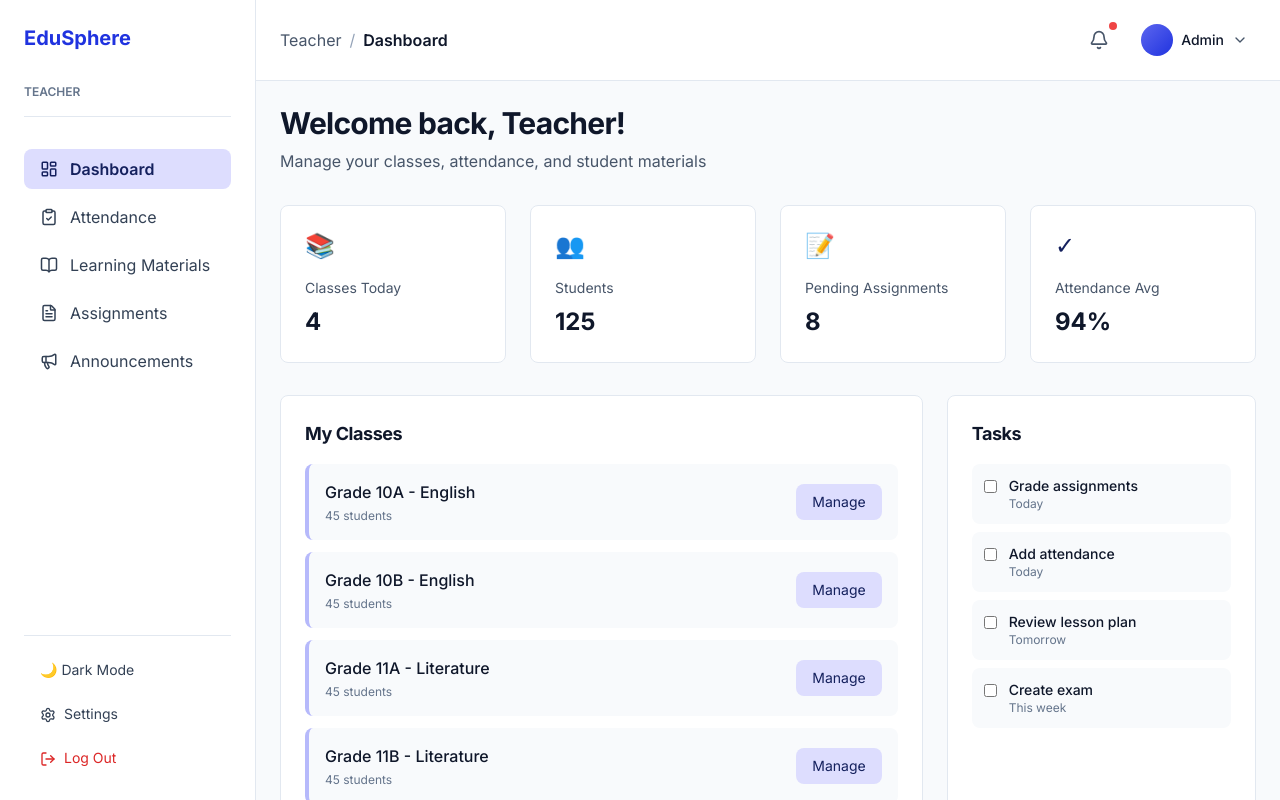
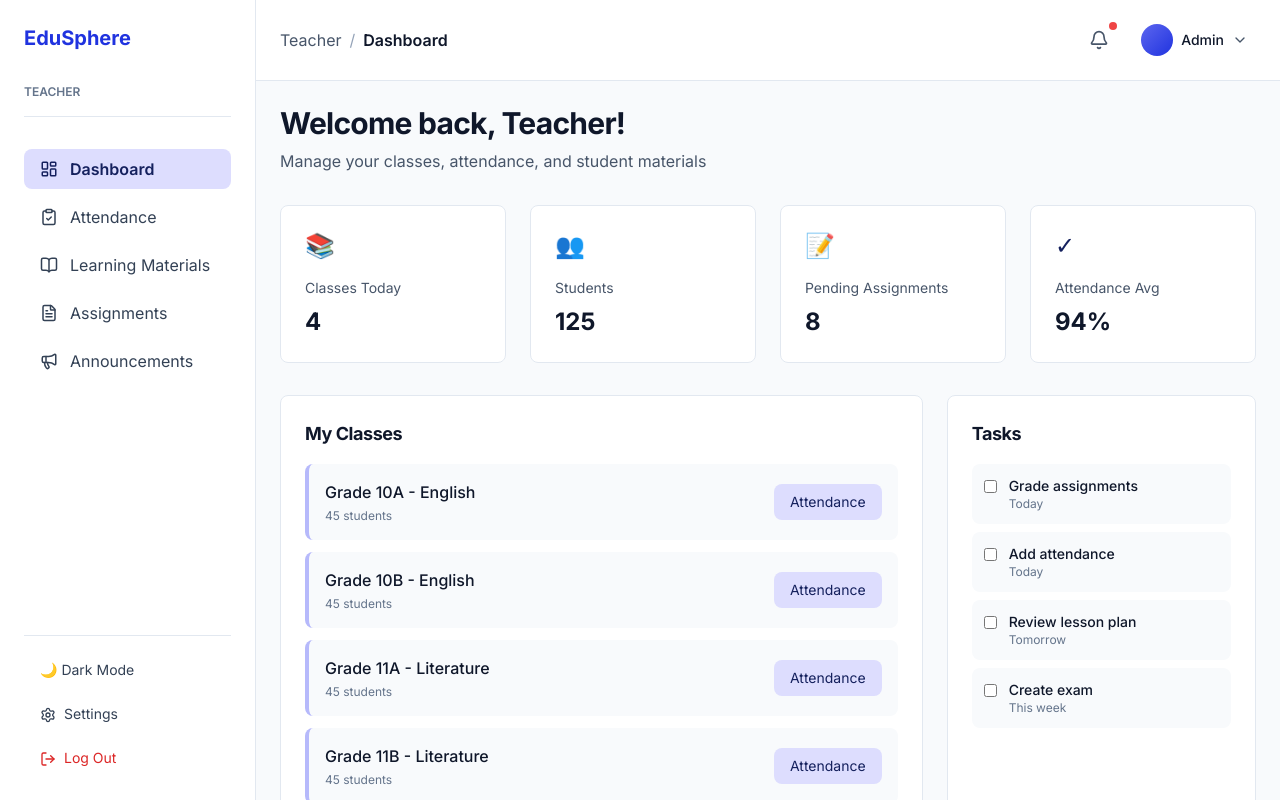
Before and after one commit to thetkomaung9/myanmar_education, a Next.js app: page /teacher/dashboard in a window 1280 px wide. Built offline with nearby package versions, Linux system fonts and the light colour scheme; no server answers.

Commit message:
Updated Changes

```diff
--- a/src/app/(app)/teacher/dashboard/page.tsx
+++ b/src/app/(app)/teacher/dashboard/page.tsx
@@ -1,4 +1,6 @@
 'use client';
+
+import Link from 'next/link';
 
 export default function TeacherDashboard() {
   return (
@@ -54,9 +56,12 @@ export default function TeacherDashboard() {
                   <p className="font-medium text-slate-900 dark:text-white">{classRoom}</p>
                   <p className="text-xs text-slate-500 dark:text-slate-400 mt-1">45 students</p>
                 </div>
-                <button className="px-4 py-2 text-sm bg-brand-100 dark:bg-brand-900 text-brand-700 dark:text-brand-100 rounded-lg hover:bg-brand-200 dark:hover:bg-brand-800 transition-colors">
-                  Manage
-                </button>
+                <Link
+                  href="/teacher/attendance"
+                  className="px-4 py-2 text-sm bg-brand-100 dark:bg-brand-900 text-brand-700 dark:text-brand-100 rounded-lg hover:bg-brand-200 dark:hover:bg-brand-800 transition-colors"
+                >
+                  Attendance
+                </Link>
               </div>
             ))}
           </div>
@@ -67,13 +72,14 @@ export default function TeacherDashboard() {
           <h2 className="text-lg font-bold text-slate-900 dark:text-white mb-4">Tasks</h2>
           <div className="space-y-2">
             {[
-              { task: 'Grade assignments', due: 'Today' },
-              { task: 'Add attendance', due: 'Today' },
-              { task: 'Review lesson plan', due: 'Tomorrow' },
-              { task: 'Create exam', due: 'This week' },
+              { task: 'Grade assignments', due: 'Today', href: '/teacher/assignments' },
+              { task: 'Add attendance', due: 'Today', href: '/teacher/attendance' },
+              { task: 'Review lesson plan', due: 'Tomorrow', href: '/teacher/materials' },
+              { task: 'Create exam', due: 'This week', href: '/teacher/assignments' },
             ].map((item, i) => (
-              <div
+              <Link
                 key={i}
+                href={item.href}
                 className="flex items-start gap-3 p-3 bg-slate-50 dark:bg-slate-700 rounded-lg"
               >
                 <input type="checkbox" className="mt-1" />
@@ -81,7 +87,7 @@ export default function TeacherDashboard() {
                   <p className="text-sm font-medium text-slate-900 dark:text-white">{item.task}</p>
                   <p className="text-xs text-slate-500 dark:text-slate-400">{item.due}</p>
                 </div>
-              </div>
+              </Link>
             ))}
           </div>
         </div>
```
Also changed, not shown: 1 other file (tests, documents, lock files or other folders).
